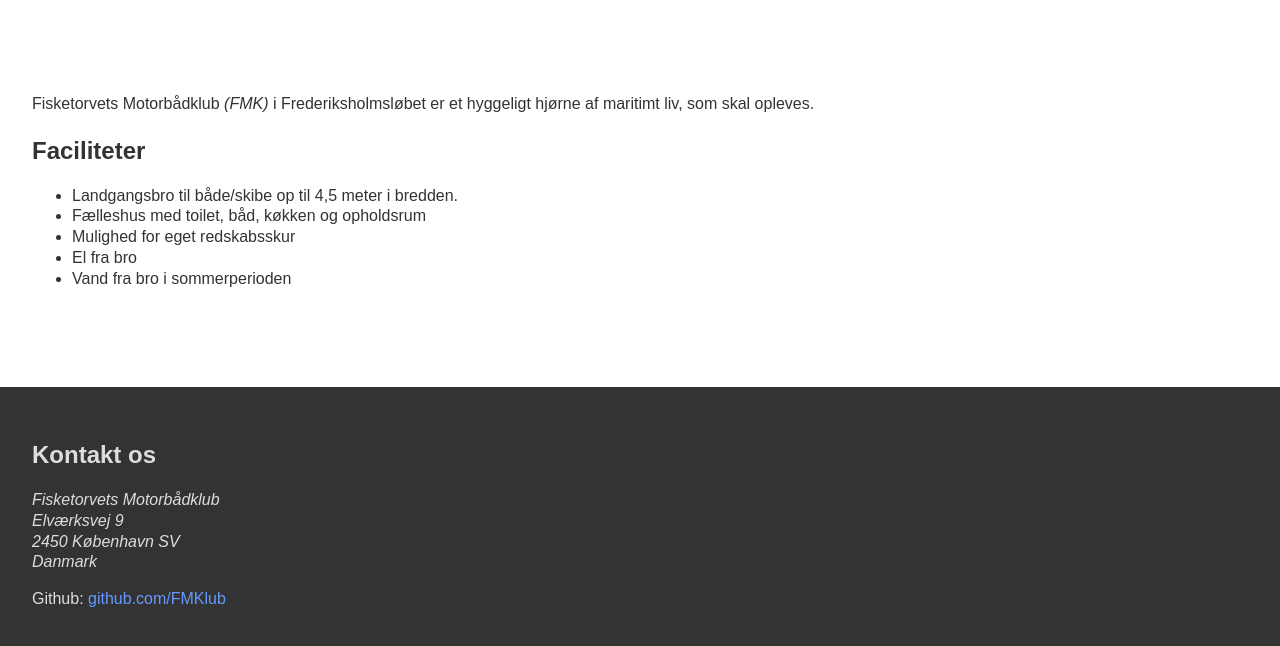
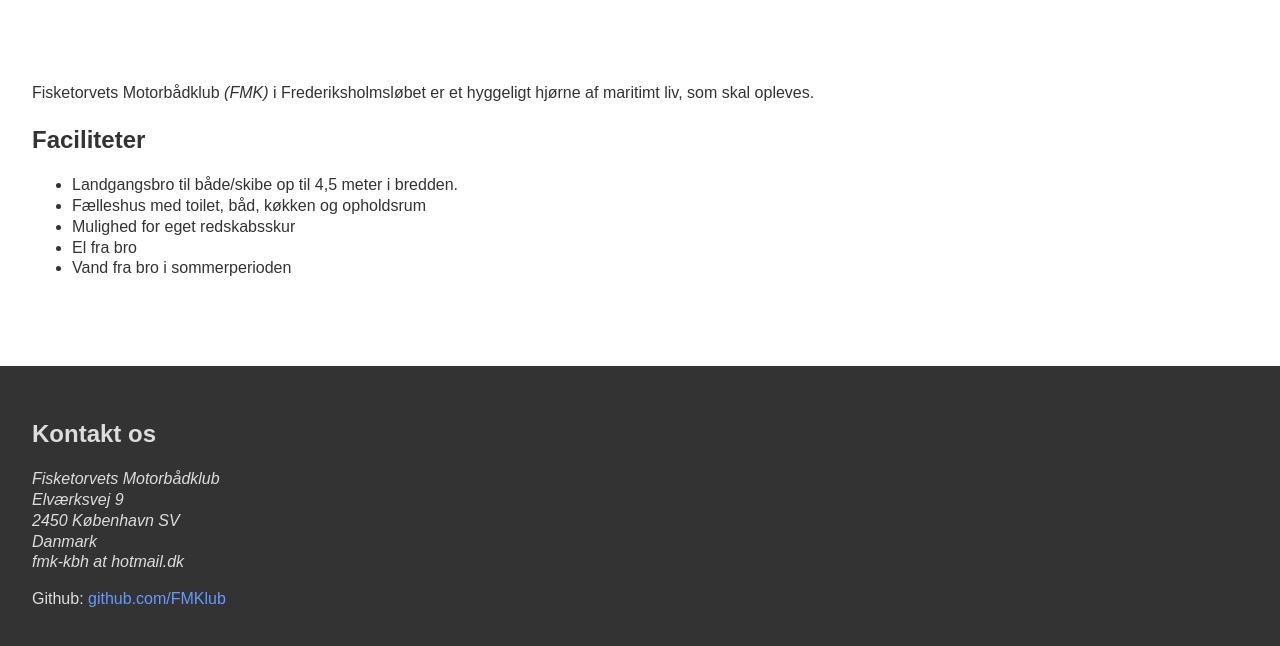
Before and after one commit to fisketorvetsmotorbaadklub/fisketorvetsmotorbaadklub.github.io, a Jekyll site: the page built from index.md, in a window 1280 px wide, cut to the strip 242-888 px from the top of the page. Built offline with Jekyll 4.4.1, drawn with Linux system fonts in a browser that asks for light colours.

Commit message:
Update default.html

```diff
--- a/_layouts/default.html
+++ b/_layouts/default.html
@@ -24,7 +24,8 @@
                     Fisketorvets Motorbådklub<br>
                     Elværksvej 9<br>
                     2450 København SV<br>
-                    Danmark
+                    Danmark<br>
+                    fmk-kbh at hotmail.dk
                 </address>
 				<p>Github: <a href="https://github.com/FMKlub">github.com/FMKlub</a></p>
 			</footer>
```
